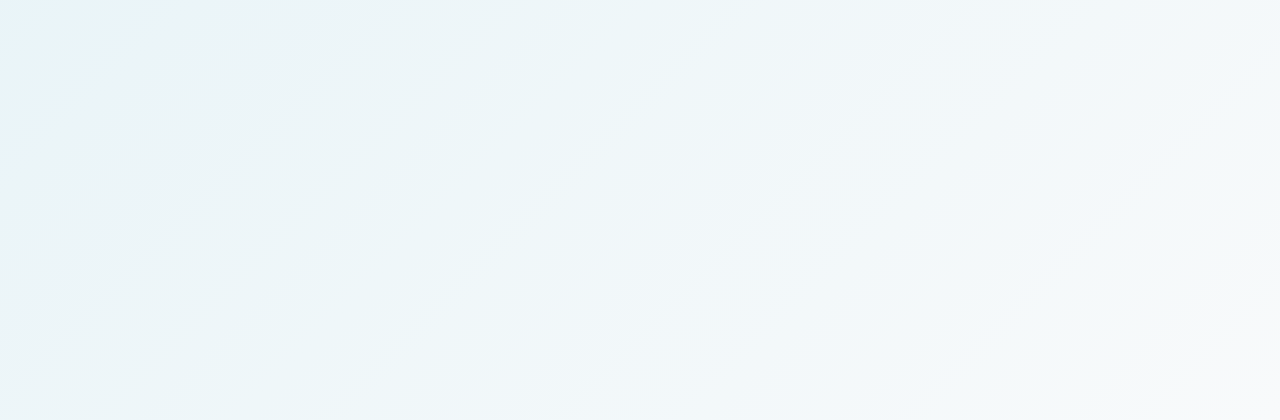
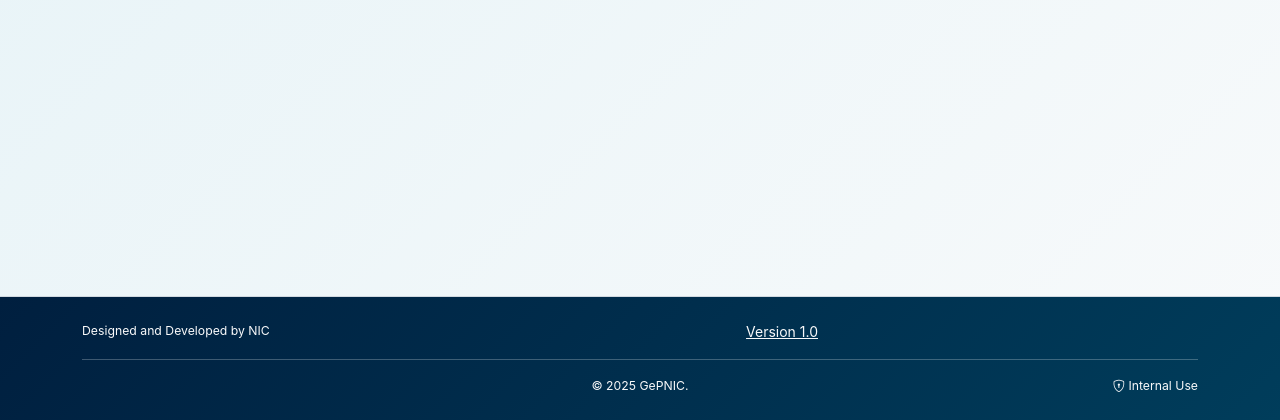
Before and after one commit to joannaeliza222/Audit-Management-System, a Flask app: template app/templates/future_issues.html in a window 1280 px wide. Shown: the part 380-800 px from the top of the page. Run offline with Flask 3, Linux system fonts and the light colour scheme; the template is opened without the code that fills it, so the values that code supplies are empty; some libraries are stand-ins or nearby versions.

Commit message:
fix: Update footer text and fix total states display
- Change footer credit from personal names to 'Designed and Developed by NIC'
- Add 'Ask Your Database' link in footer center column
- Fix [object Object] error for total states by wrapping scalar() result in int()
- Add consistent footer to enhanced_index.html, enhanced_analytics.html, future_issues.html
- Update footer in pending.html, replied.html, datadump.html, admin_drafts.html

```diff
--- a/app/api/routes/enhanced_frontend.py
+++ b/app/api/routes/enhanced_frontend.py
@@ -75,10 +75,10 @@
         ).scalar() or 0
 
         # Count total states
-        total_states = db.session.query(func.count(func.distinct(DraftFAQ.state_name))).filter(
+        total_states = int(db.session.query(func.count(func.distinct(DraftFAQ.state_name))).filter(
             DraftFAQ.state_name.isnot(None),
             DraftFAQ.state_name != ''
-        ).scalar() or 0
+        ).scalar() or 0)
 
         # Calculate changes (placeholder for now)
         pending_change = 12.5
--- a/app/templates/future_issues.html
+++ b/app/templates/future_issues.html
@@ -175,6 +175,26 @@
       </div>
     </div>
   </main>
+
+  <!-- Footer -->
+  <footer class="text-light py-4 mt-4" style="background-color: #003366;">
+    <div class="container">
+      <div class="row">
+        <div class="col-md-4 small">Designed and Developed by NIC</div>
+        <div class="col-md-4 text-end">
+          <a href="#" class="text-light">Version 1.0</a>
+        </div>
+      </div>
+      <hr class="border-light">
+      <div class="row">
+        <div class="col-md-4 small mb-0"></div>
+        <p class="col-md-4 text-center small mb-0">&copy; 2025 GePNIC. </p>
+        <div class="col-md-4 small mb-0 text-end">
+          <span><i class="bi bi-shield-lock"></i> Internal Use</span>
+        </div>
+      </div>
+    </div>
+  </footer>
 </div>
 
 <script src="{{ url_for('static', filename='vendor/bootstrap/bootstrap.bundle.min.js') }}"></script>
```
Also changed, not shown: app/templates/admin_drafts.html (+2 -7 lines), app/templates/datadump.html (+2 -7 lines), app/templates/enhanced_analytics.html (+20 -0 lines), app/templates/enhanced_index.html (+20 -0 lines), app/templates/pending.html (+2 -7 lines), app/templates/replied.html (+9 -6 lines).
